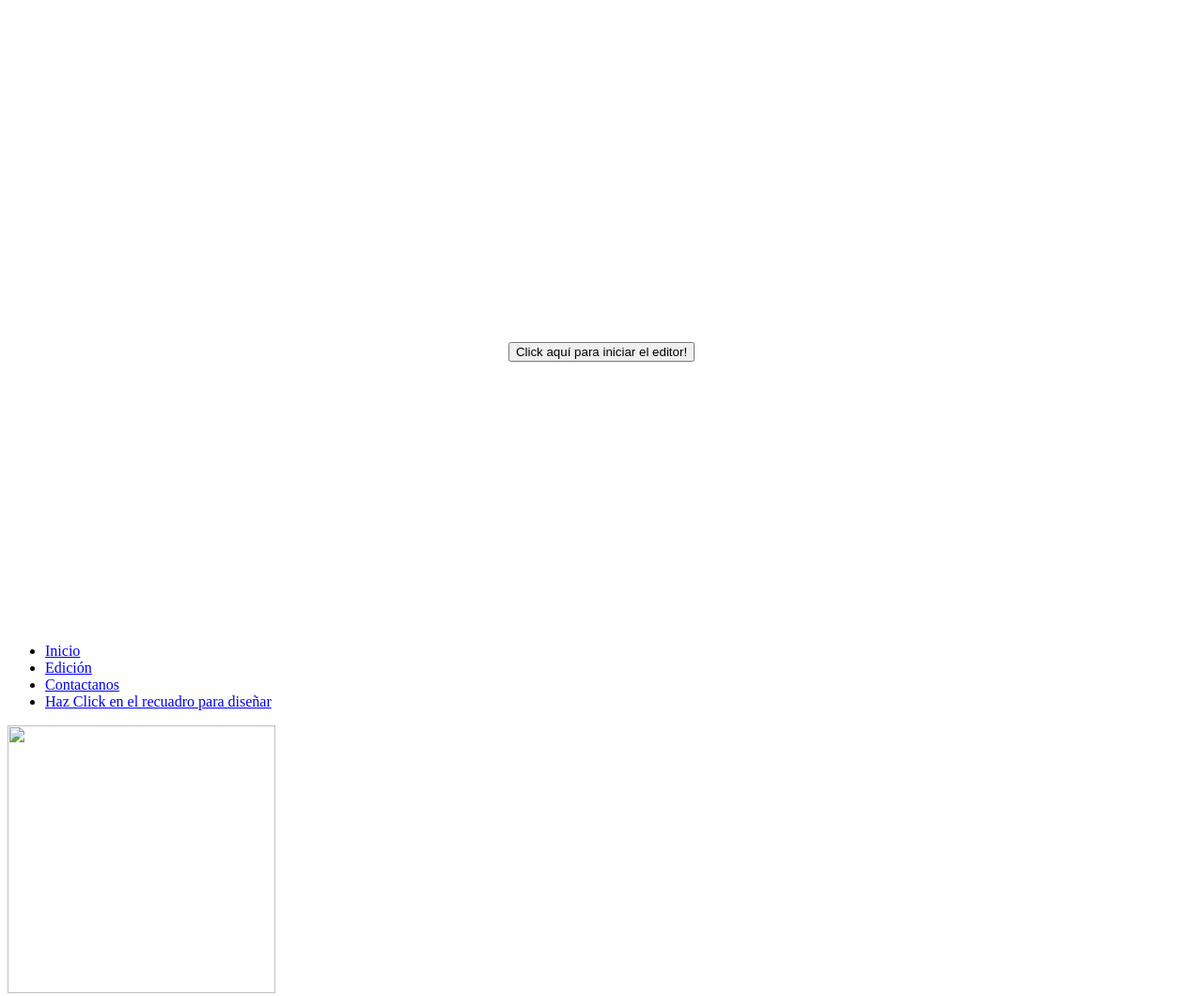
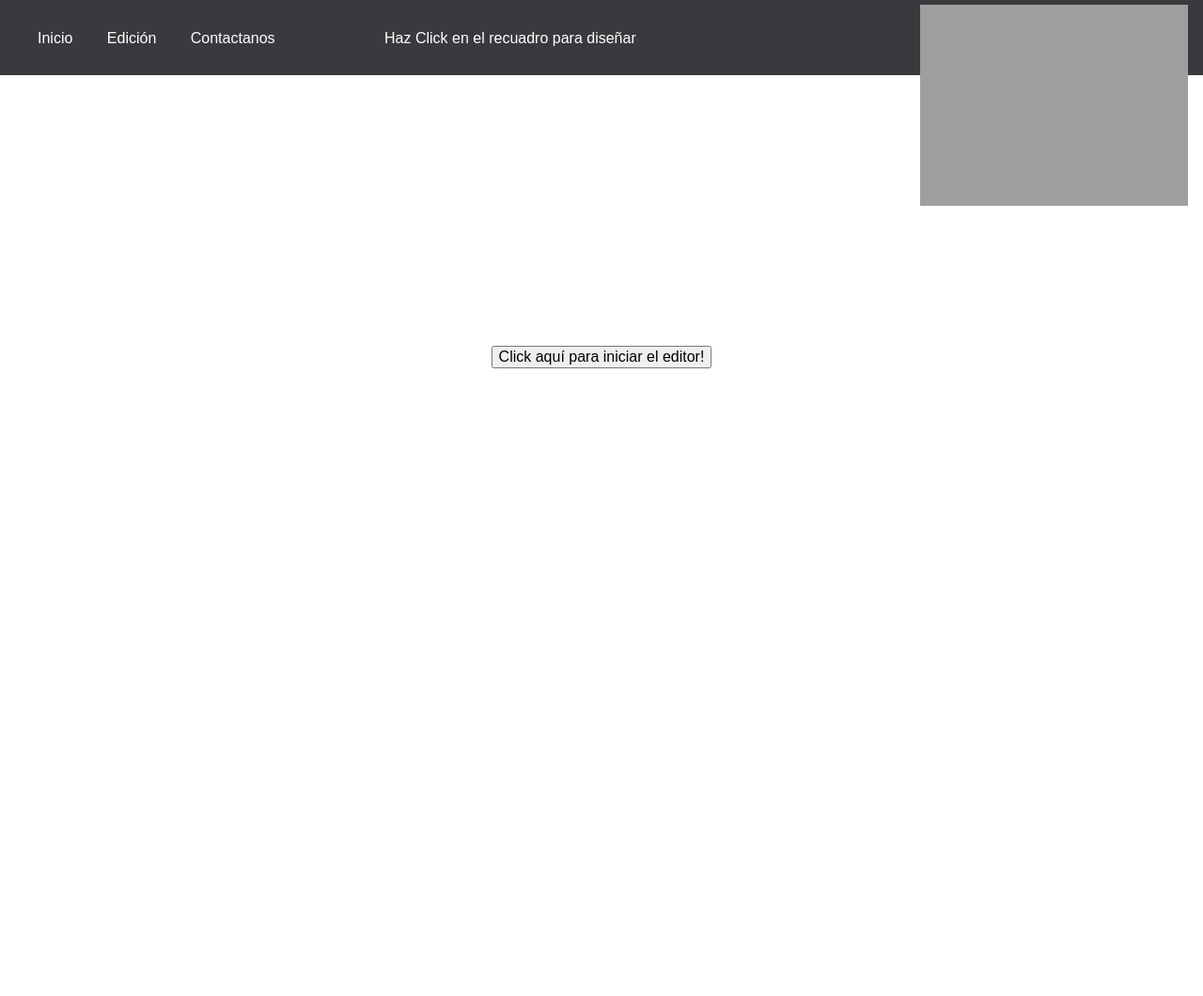
Before and after one commit to UnluckyLuren/OVP, a plain HTML site: page docs/Edition/Edition.html in a window 1280 px wide. Shown: the whole page at 94% size. After the commit the page ends 800 px from the top, so only its background shows below. Drawn offline with Linux system fonts and the light colour scheme; the site is published under a folder, as on GitHub Pages, so addresses that start at the root find nothing.

Commit message:
Update corrections

```diff
--- a/docs/Edition/Edition.html
+++ b/docs/Edition/Edition.html
@@ -2,8 +2,8 @@
   <title>Planos Virtuales OVP/ Edición</title>
   <head>
     <meta charset="UTF-8">
-    <link rel="stylesheet" href="/Edition/Styles/Edition-styles.css">
-    <link rel="icon" href="/Edition/Icons/Logo_Principal.png">
+    <link rel="stylesheet" href="./Styles/Edition-styles.css">
+    <link rel="icon" href="./Icons/Logo_Principal.png">
 
     <style type="text/css">
 
@@ -185,15 +185,15 @@
 
     <div id="navegacion">
       <ul>
-          <li><a href="/index.html">Inicio</a> </li>
-          <li><a href="/Edition/PreEdition.html">Edición</a> </li>
+          <li><a href="../index.html">Inicio</a> </li>
+          <li><a href="./PreEdition.html">Edición</a> </li>
           <li> <a target="_blanck" href="https://mail.google.com/mail/u/0/?tab=rm&ogbl#inbox">Contactanos</a> </li>
           <li> <a href="#"> Haz Click en el recuadro para diseñar </a> </li>
       </ul>
   </div>
 
   <div class="Marca">
-      <img src="/Main/img/Marca.png" width="285">
+      <img src="../Main/img/Marca.png" width="285">
   </div>
 
 
--- a/src/SASS/Pages/Preedition-styles.scss
+++ b/src/SASS/Pages/Preedition-styles.scss
@@ -8,7 +8,7 @@
 }
 
 body {  /* fondo */
-    background-image: url(/Main/img/Background-4.jpg);
+    background-image: url(../Main/img/Background-4.jpg);
     background-size: 100%;
     background-repeat: no-repeat;
     min-width: 100vw;
--- a/src/SASS/Pages/styles-pago.scss
+++ b/src/SASS/Pages/styles-pago.scss
@@ -234,7 +234,7 @@ body {
 
 		.tarjeta {
 			width: 100%;
-			background: url(/Main/img/img-pago/bg-tarjeta/modelo-normal.png);
+			background: url(../Main/img/img-pago/bg-tarjeta/modelo-normal.png);
 			background-size: cover;
 		}
 
```
Also changed, not shown: docs/Main/scripts/main-pago.js (+1 -1 lines), src/Edition/Edition.html (+5 -5 lines), src/Main/scripts/main-pago.js (+4 -4 lines), docs/css/Preedition-styles.css, docs/css/styles-pago.css, src/css/Preedition-styles.css, src/css/styles-pago.css, 4 other files.
